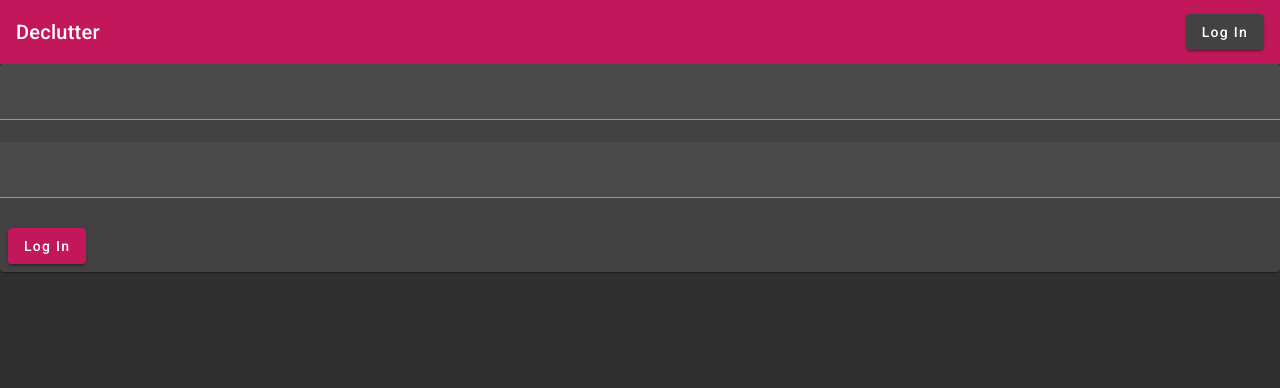
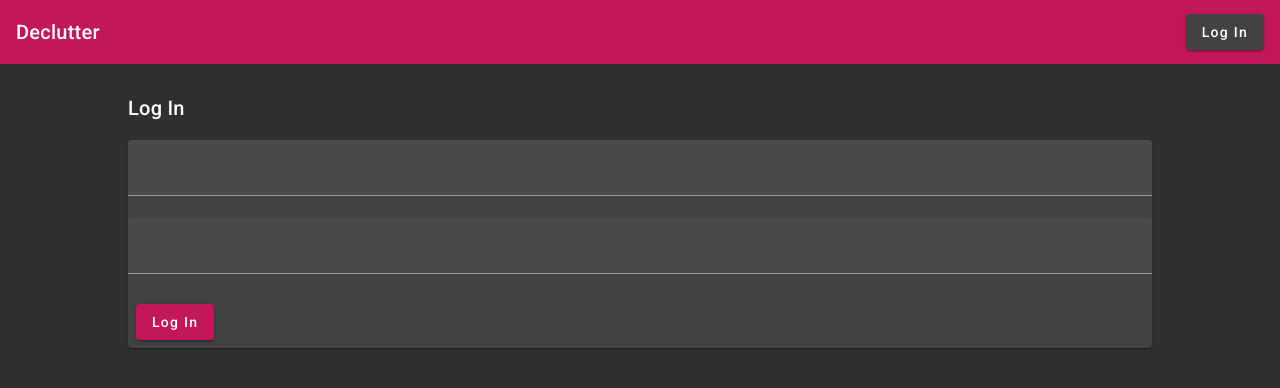
Before and after one commit to doug-newton/declutter-app, an Angular app: page /auth/login in a window 1280 px wide. Shown: the top 388 px of the page. Built offline with nearby package versions, Linux system fonts and the light colour scheme.

Commit message:
add width wrapper and heading to login

```diff
--- a/src/app/auth/login/login.component.html
+++ b/src/app/auth/login/login.component.html
@@ -1,3 +1,5 @@
+<div id="wrapper">
+    <h2>Log In</h2>
     <mat-card>
         <form [formGroup]="loginForm" (ngSubmit)="logIn()">
             <mat-form-field>
@@ -11,3 +13,4 @@
             </mat-card-actions>
         </form>
     </mat-card>
+</div>
--- a/src/app/auth/login/login.component.scss
+++ b/src/app/auth/login/login.component.scss
@@ -1,3 +1,8 @@
 mat-form-field {
     width: 100%
 }
+
+#wrapper {
+    width: 80%;
+    margin: 2em auto;
+}
```
Lines whose indentation alone changed are shown as unchanged.
